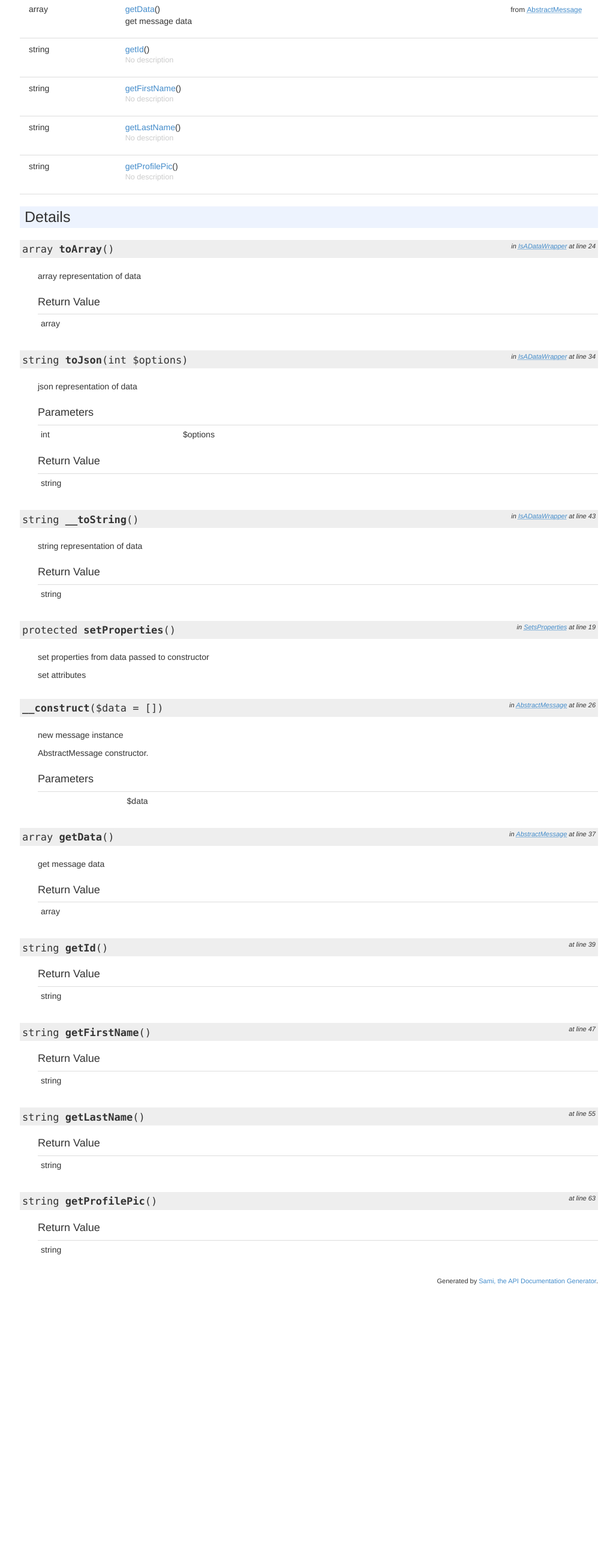
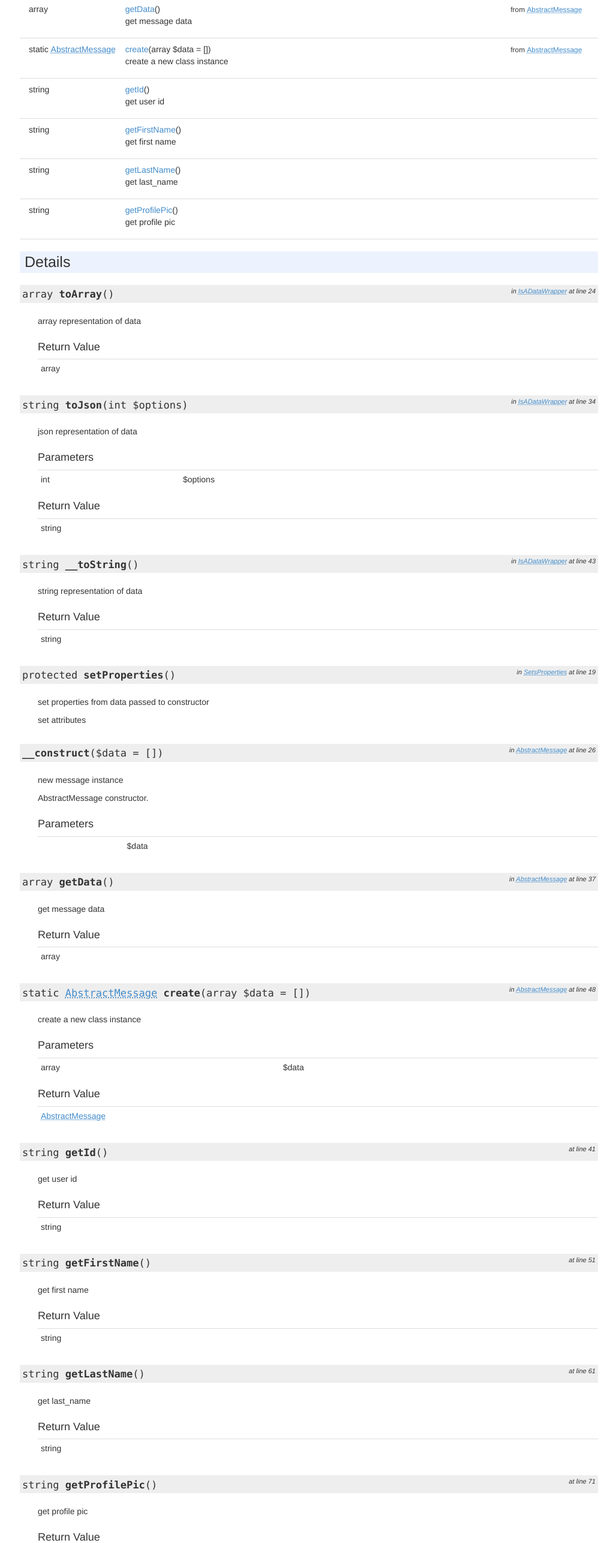
Before and after one commit to mpaannddreew/bionic-apidocs, a plain HTML site: page api/Andre/Bionic/Plugins/Messenger/UserProfile.html in a window 1280 px wide. Shown: the part 1001-3573 px from the top of the page at 60% size, without its empty margins (253-1280 px from the left). Before the commit the page ends 3144 px from the top, so only its background shows below. Drawn offline with Linux system fonts and the light colour scheme.

Commit message:
docs for user profile

```diff
--- a/api/Andre/Bionic/Plugins/Messenger/UserProfile.html
+++ b/api/Andre/Bionic/Plugins/Messenger/UserProfile.html
@@ -222,13 +222,22 @@
             </div>
                     <div class="row">
                 <div class="col-md-2 type">
+                    static&nbsp;<a href="../../../../Andre/Bionic/AbstractMessage.html"><abbr title="Andre\Bionic\AbstractMessage">AbstractMessage</abbr></a>
+                </div>
+                <div class="col-md-8 type">
+                    <a href="#method_create">create</a>(array $data = [])
+
+                                            <p>create a new class instance</p>                </div>
+                <div class="col-md-2"><small>from&nbsp;<a href="../../../../Andre/Bionic/AbstractMessage.html#method_create"><abbr title="Andre\Bionic\AbstractMessage">AbstractMessage</abbr></a></small></div>
+            </div>
+                    <div class="row">
+                <div class="col-md-2 type">
                     string
                 </div>
                 <div class="col-md-8 type">
                     <a href="#method_getId">getId</a>()
 
-                                            <p class="no-description">No description</p>
-                                    </div>
+                                            <p>get user id</p>                </div>
                 <div class="col-md-2"></div>
             </div>
                     <div class="row">
@@ -238,8 +247,7 @@
                 <div class="col-md-8 type">
                     <a href="#method_getFirstName">getFirstName</a>()
 
-                                            <p class="no-description">No description</p>
-                                    </div>
+                                            <p>get first name</p>                </div>
                 <div class="col-md-2"></div>
             </div>
                     <div class="row">
@@ -249,8 +257,7 @@
                 <div class="col-md-8 type">
                     <a href="#method_getLastName">getLastName</a>()
 
-                                            <p class="no-description">No description</p>
-                                    </div>
+                                            <p>get last_name</p>                </div>
                 <div class="col-md-2"></div>
             </div>
                     <div class="row">
@@ -260,8 +267,7 @@
                 <div class="col-md-8 type">
                     <a href="#method_getProfilePic">getProfilePic</a>()
 
-                                            <p class="no-description">No description</p>
-                                    </div>
+                                            <p>get profile pic</p>                </div>
                 <div class="col-md-2"></div>
             </div>
             </div>
@@ -453,8 +459,48 @@
 
             </div>
                     <div class="method-item">
+                    <h3 id="method_create">
+        <div class="location">in <a href="../../../../Andre/Bionic/AbstractMessage.html#method_create"><abbr title="Andre\Bionic\AbstractMessage">AbstractMessage</abbr></a> at         line 48</div>
+        <code>        static            <a href="../../../../Andre/Bionic/AbstractMessage.html"><abbr title="Andre\Bionic\AbstractMessage">AbstractMessage</abbr></a>
+    <strong>create</strong>(array $data = [])
+        </code>
+    </h3>
+    <div class="details">
+
+
+
+                    <div class="method-description">
+                                    <p>create a new class instance</p>                                                </div>
+                <div class="tags">
+                            <h4>Parameters</h4>
+
+                    <table class="table table-condensed">
+                    <tr>
+                <td>array</td>
+                <td>$data</td>
+                <td></td>
+            </tr>
+            </table>
+
+
+                            <h4>Return Value</h4>
+
+                    <table class="table table-condensed">
+        <tr>
+            <td><a href="../../../../Andre/Bionic/AbstractMessage.html"><abbr title="Andre\Bionic\AbstractMessage">AbstractMessage</abbr></a></td>
+            <td></td>
+        </tr>
+    </table>
+
+
+
+                    </div>
+    </div>
+
+            </div>
+                    <div class="method-item">
                     <h3 id="method_getId">
-        <div class="location">at         line 39</div>
+        <div class="location">at         line 41</div>
         <code>                    string
     <strong>getId</strong>()
         </code>
@@ -463,6 +509,8 @@
 
 
 
+                    <div class="method-description">
+                                    <p>get user id</p>                                                </div>
                 <div class="tags">
 
                             <h4>Return Value</h4>
@@ -482,7 +530,7 @@
             </div>
                     <div class="method-item">
                     <h3 id="method_getFirstName">
-        <div class="location">at         line 47</div>
+        <div class="location">at         line 51</div>
         <code>                    string
     <strong>getFirstName</strong>()
         </code>
@@ -491,6 +539,8 @@
 
 
 
+                    <div class="method-description">
+                                    <p>get first name</p>                                                </div>
                 <div class="tags">
 
                             <h4>Return Value</h4>
@@ -510,7 +560,7 @@
             </div>
                     <div class="method-item">
                     <h3 id="method_getLastName">
-        <div class="location">at         line 55</div>
+        <div class="location">at         line 61</div>
         <code>                    string
     <strong>getLastName</strong>()
         </code>
@@ -519,6 +569,8 @@
 
 
 
+                    <div class="method-description">
+                                    <p>get last_name</p>                                                </div>
                 <div class="tags">
 
                             <h4>Return Value</h4>
@@ -538,7 +590,7 @@
             </div>
                     <div class="method-item">
                     <h3 id="method_getProfilePic">
-        <div class="location">at         line 63</div>
+        <div class="location">at         line 71</div>
         <code>                    string
     <strong>getProfilePic</strong>()
         </code>
@@ -547,6 +599,8 @@
 
 
 
+                    <div class="method-description">
+                                    <p>get profile pic</p>                                                </div>
                 <div class="tags">
 
                             <h4>Return Value</h4>
```
Also changed, not shown: api/doc-index.html (+4 -4 lines), api/sami.js, 1 other file.
